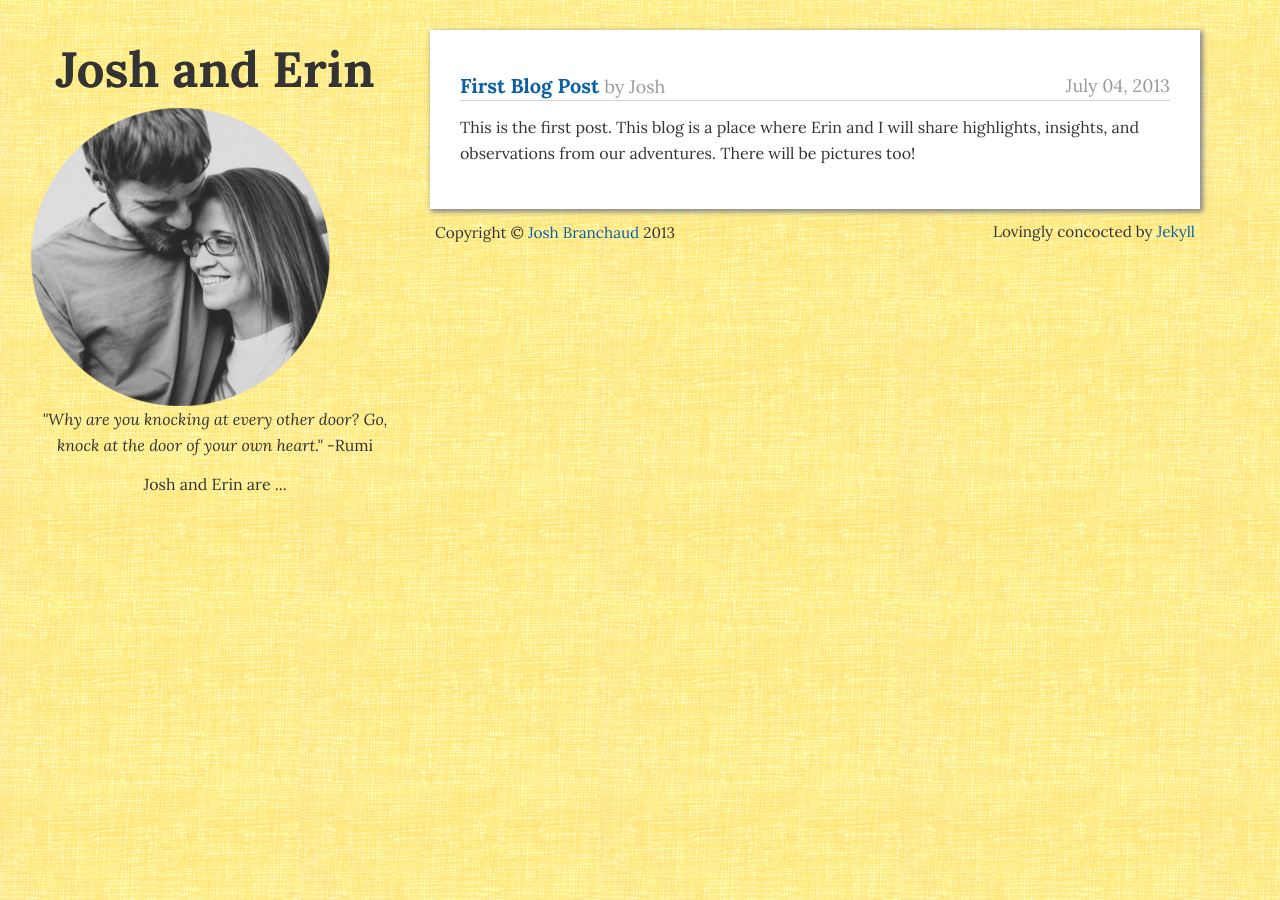
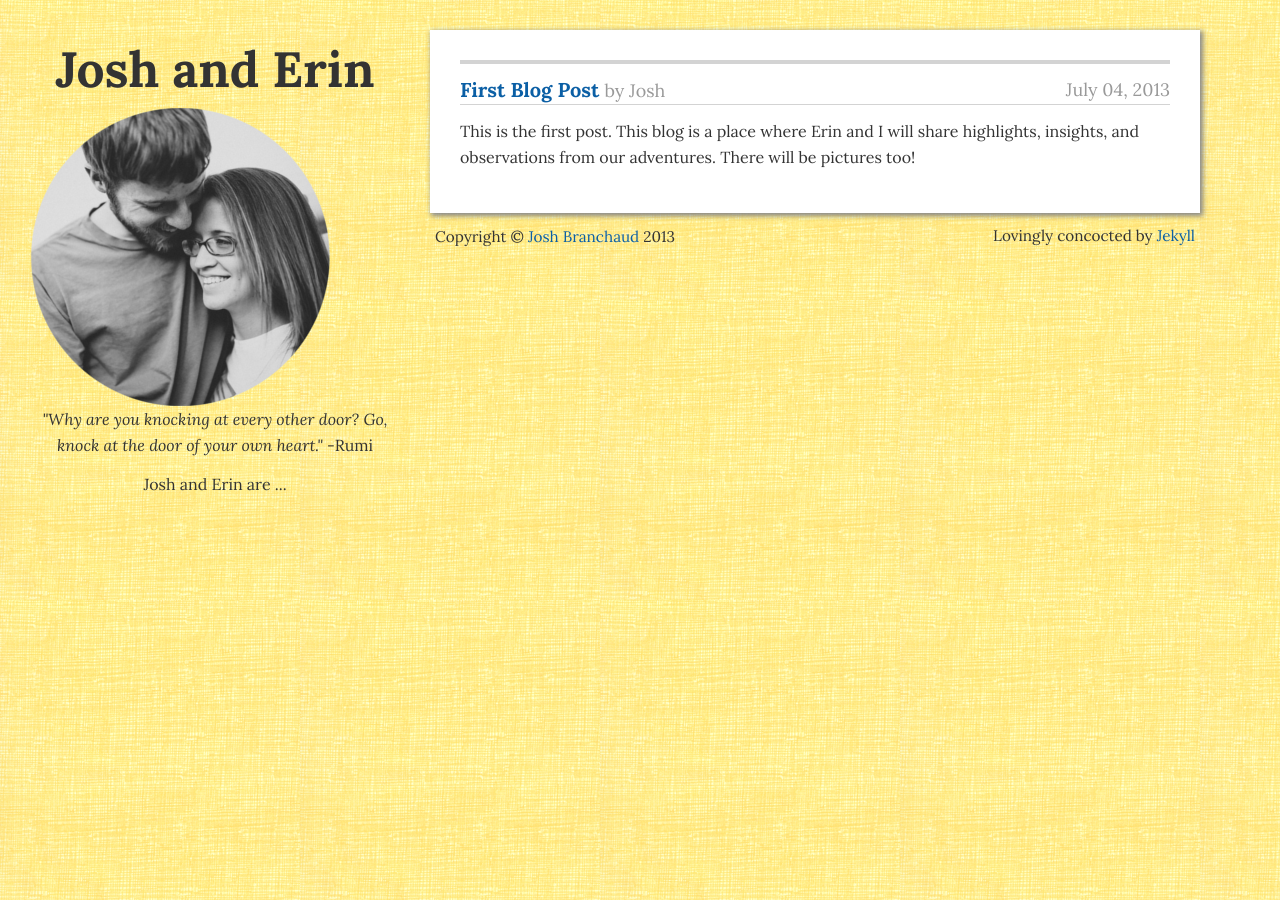
Before and after one commit to simhagate/joshanderin.com, a Jekyll site: the page built from index.md, in a window 1280 px wide. Built offline with Jekyll 4.4.1, drawn with Linux system fonts in a browser that asks for light colours.

Commit message:
Using a border to create a clean delimiter between posts in the index. [index.md] Adding a div with an id that wraps the index's post header. [css/styles.css] Adding a css border on top of the post header's H2 as a delimiter.

```diff
--- a/css/styles.css
+++ b/css/styles.css
@@ -37,6 +37,10 @@ div#posts ul {
     list-style: none;
     margin: 0;
 }
+div#post-header {
+    /*border-bottom: 1px solid lightgray;*/
+    border-top: 4px solid lightgray;
+}
 .container {
     padding: 10px;
     position: relative;
@@ -60,6 +64,7 @@ div#posts ul {
 .content h1.post-title {
     padding-bottom: 2px;
     border-bottom: solid 1px lightgray;
+    border-top: solid 4px lightgray;
 }
 .content h1 small {
     font-size: 20.5px;
--- a/index.md
+++ b/index.md
@@ -8,6 +8,7 @@ title: Josh and Erin
     <ul>
     {% for post in site.posts %}
         <li>
+            <div id="post-header">
             <h2>
             <small class="pull-right">
                 {{ post.date | date: "%B %d, %Y" }}
@@ -19,7 +20,10 @@ title: Josh and Erin
                 by {{ post.author }}
             </small>
             </h2>
+            </div>
+
             {{ post.content }}
+
         </li>
     {% endfor %}
     </ul>
```
